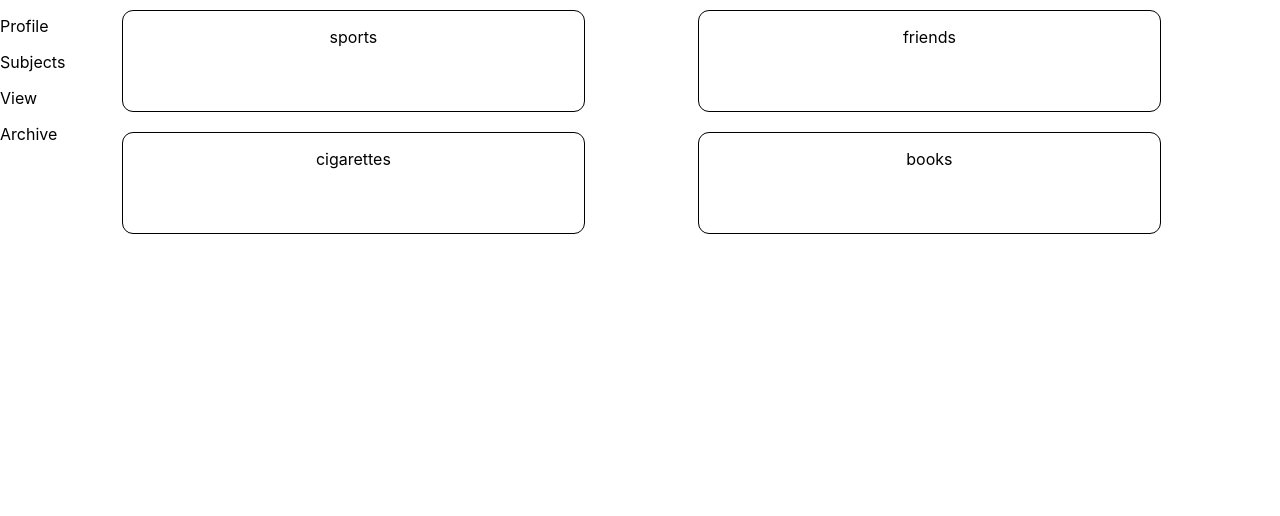
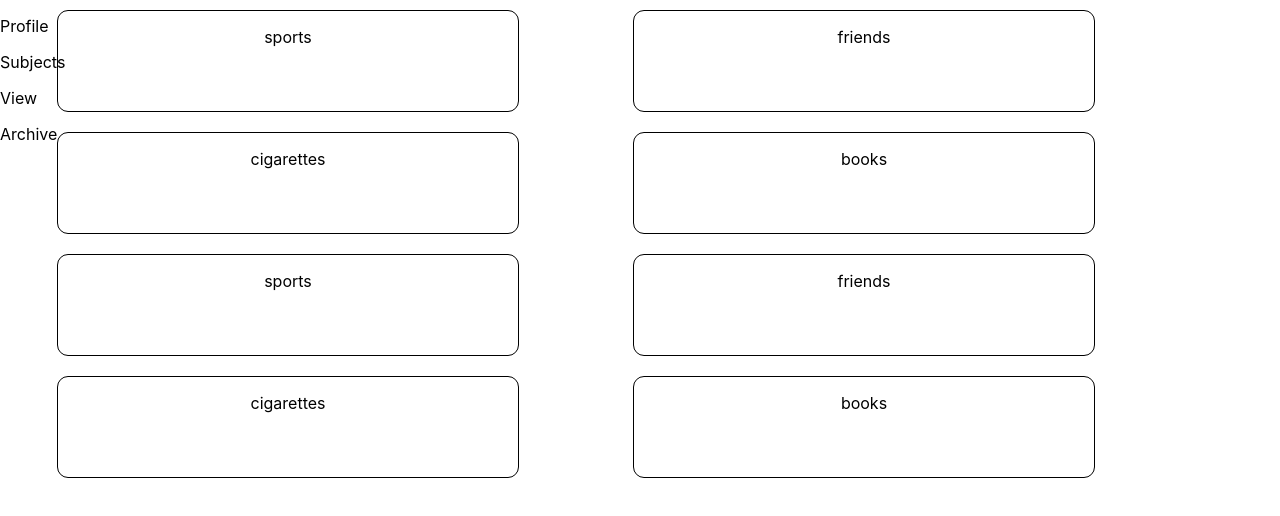
Before and after one commit to DavidBlau854/tracking-app, a React (Create React App) app: page / in a window 1280 px wide. Shown: the top 516 px of the page. Built offline with nearby package versions, Linux system fonts and the light colour scheme.

Commit message:
adding fixed to side bar

```diff
--- a/src/components/SideBar.js
+++ b/src/components/SideBar.js
@@ -1,8 +1,9 @@
 import React from "react";
+import "./styles/sideBar.css";
 
 function SideBar() {
   return (
-    <div>
+    <div className="sideBar">
       <p>Profile</p>
       <p>Subjects</p>
       <p>View</p>
--- a/src/components/SubjectsPage.js
+++ b/src/components/SubjectsPage.js
@@ -9,6 +9,10 @@ function SubjectsPage() {
       <Subject title="friends"></Subject>
       <Subject title="cigarettes"></Subject>
       <Subject title="books"></Subject>
+      <Subject title="sports"></Subject>
+      <Subject title="friends"></Subject>
+      <Subject title="cigarettes"></Subject>
+      <Subject title="books"></Subject>
     </div>
   );
 }
--- /dev/null
+++ b/src/components/styles/sideBar.css
@@ -0,0 +1,3 @@
+.sideBar {
+  position: fixed;
+}
```
